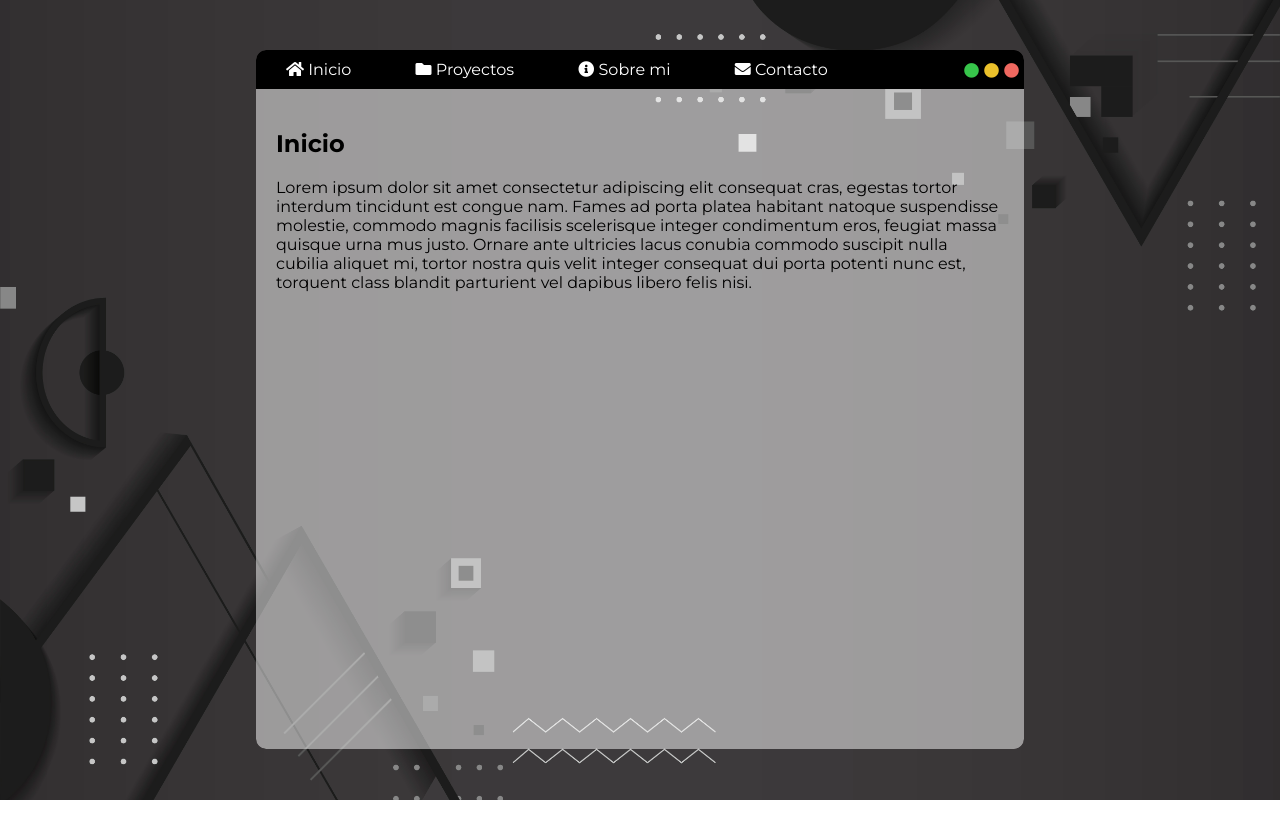
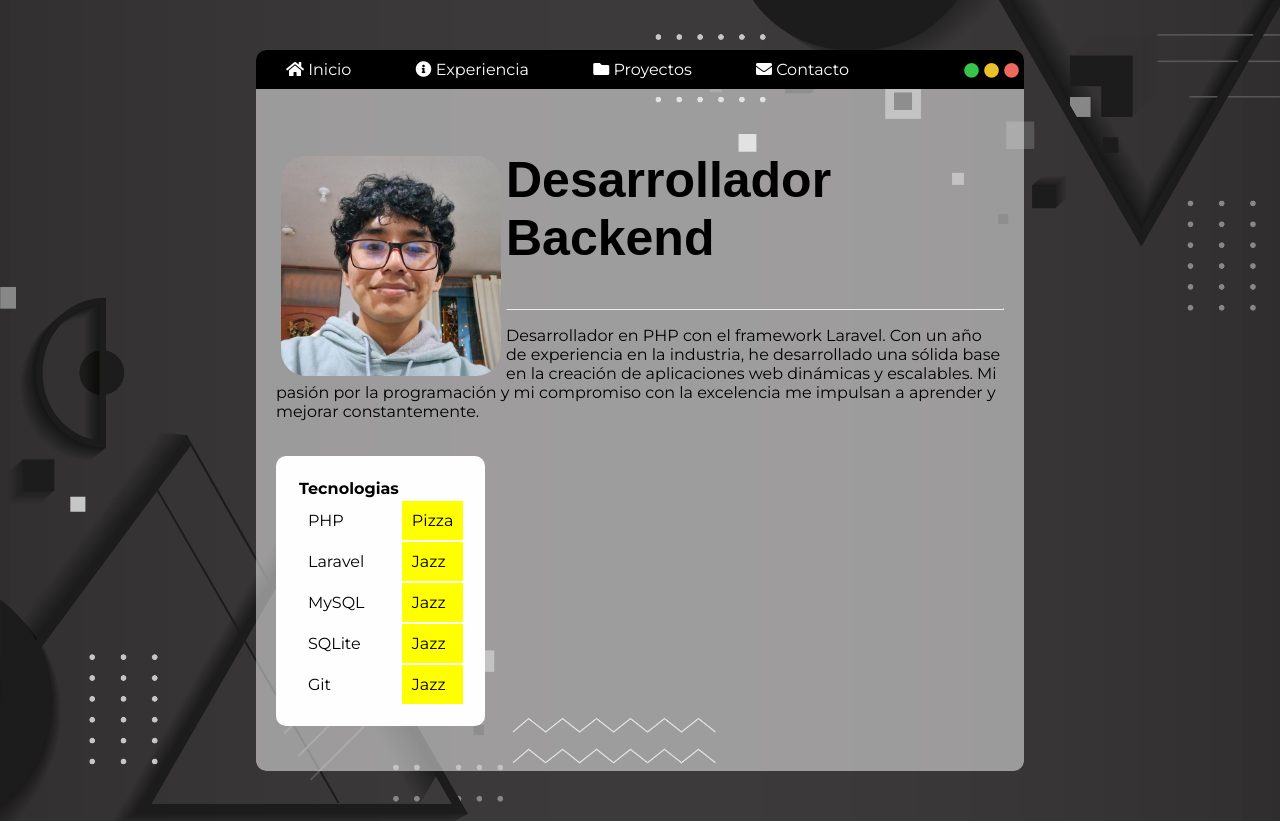
Before and after one commit to Joaquin694/Joaquin694.github.io, a plain HTML site: page index.html in a window 1280 px wide. Before the commit the page ends 800 px from the top, so only its background shows below. Drawn offline with Linux system fonts and the light colour scheme; a web font is replaced by a local one.

```diff
--- a/index.html
+++ b/index.html
@@ -1,5 +1,6 @@
 <!DOCTYPE html>
 <html lang="es">
+
 <head>
 	<meta charset="UTF-8">
 	<meta name="viewport" content="width=device-width, initial-scale=1.0">
@@ -7,11 +8,14 @@
 
 	<link href="https://fonts.googleapis.com/css2?family=Montserrat:wght@400;700&display=swap" rel="stylesheet">
 	<link rel="stylesheet" href="https://cdnjs.cloudflare.com/ajax/libs/font-awesome/5.15.4/css/all.min.css">
+	<link rel="preconnect" href="https://fonts.googleapis.com">
+	<link rel="preconnect" href="https://fonts.gstatic.com" crossorigin>
+	<link href="https://fonts.googleapis.com/css2?family=Jacquard+12&family=Jersey+10&display=swap" rel="stylesheet">
 </head>
+
 <body>
 
 	<style>
-
 		body {
 			margin: 0;
 			padding: 0;
@@ -105,6 +109,34 @@
 			display: none;
 		}
 
+		img {
+			width: 220px;
+			height: 220px;
+			float: left;
+			padding: 5px;
+			border-radius: 30px;
+
+		}
+
+
+		.text {
+			font-family: "Jersey 10", sans-serif;
+			font-size: 50px;
+		}
+
+		table {
+			float: left;
+			block-size: 150px;
+			writing-mode: horizontal-tb;
+			background-color: #fefefe;
+			border-radius: 10px;
+			padding: 20px;
+		}
+
+		td {
+			padding: 10px;
+		}
+
 		@media only screen and (max-width: 768px) {
 			.container {
 				width: 80%;
@@ -118,6 +150,7 @@
 				border-top-right-radius: 10px;
 				position: relative;
 			}
+
 			.navbar2 a {
 				color: #fff;
 				text-decoration: none;
@@ -126,15 +159,19 @@
 				cursor: pointer;
 				font-size: 16px;
 			}
+
 			.navbar2 a:hover {
 				background-color: #712c2f;
 			}
+
 			.navbar {
 				display: none;
 			}
+
 			.navbar2 {
 				display: block;
 			}
+
 			.navbar2.icons-only a i {
 				font-size: 14px;
 				color: white;
@@ -145,8 +182,8 @@
 	<div class="container">
 		<div class="navbar">
 			<a href="#" onclick="mostrarSeccion('home')"><i class="fas fa-home"></i> Inicio</a>
-            <a href="#" onclick="mostrarSeccion('projects')"><i class="fas fa-folder"></i> Proyectos</a>
-            <a href="#" onclick="mostrarSeccion('aboutme')"><i class="fas fa-info-circle"></i> Sobre mi</a>
+			<a href="#" onclick="mostrarSeccion('experiencia')"><i class="fas fa-info-circle"></i> Experiencia</a>
+			<a href="#" onclick="mostrarSeccion('proyectos')"><i class="fas fa-folder"></i> Proyectos</a>
 			<a href="#" onclick="mostrarSeccion('contact')"><i class="fas fa-envelope"></i> Contacto</a>
 
 			<i class="fas fa-circle circle-icon"></i>
@@ -155,8 +192,8 @@
 		</div>
 		<div class="navbar2 icons-only">
 			<a href="#" onclick="mostrarSeccion('home')"><i class="fas fa-home"></i></a>
-            <a href="#" onclick="mostrarSeccion('projects')"><i class="fas fa-folder"></i></a>
-            <a href="#" onclick="mostrarSeccion('aboutme')"><i class="fas fa-info-circle"></i></a>
+			<a href="#" onclick="mostrarSeccion('experiencia')"><i class="fas fa-folder"></i></a>
+			<a href="#" onclick="mostrarSeccion('proyectos')"><i class="fas fa-info-circle"></i></a>
 			<a href="#" onclick="mostrarSeccion('contact')"><i class="fas fa-envelope"></i></a>
 
 			<i class="fas fa-circle circle-icon"></i>
@@ -165,33 +202,82 @@
 		</div>
 		<div class="content">
 			<div id="home" class="square active">
-                <h2>Inicio</h2>
-                <p>Lorem ipsum dolor sit amet consectetur adipiscing elit consequat cras, egestas tortor interdum tincidunt est congue nam. Fames ad porta platea habitant natoque suspendisse molestie, commodo magnis facilisis scelerisque integer condimentum eros, feugiat massa quisque urna mus justo. Ornare ante ultricies lacus conubia commodo suscipit nulla cubilia aliquet mi, tortor nostra quis velit integer consequat dui porta potenti nunc est, torquent class blandit parturient vel dapibus libero felis nisi.                </p>
+				<img src="assets/yo.jpg" />
+				<h2 class="text">Desarrollador Backend</h2>
+				<hr>
+				<p>Desarrollador en PHP con el framework Laravel.
+					Con un año de experiencia en la industria, he desarrollado una sólida base en la
+					 creación de aplicaciones web dinámicas y escalables. Mi pasión por la programación
+					 y mi compromiso con la excelencia me impulsan a aprender y mejorar constantemente.</p>
+				<br>
+				<table>
+					<tr>
+						<th>Tecnologias</th>
+					</tr>
+					<tr>
+						<td>PHP</td>
+						<td style="background-color: yellow">Pizza</td>
+					</tr>
+					<tr>
+						<td>Laravel</td>
+						<td style="background-color: yellow">Jazz</td>
+					</tr>
+					<tr>
+						<td>MySQL</td>
+						<td style="background-color: yellow">Jazz</td>
+					</tr>
+					<tr>
+						<td>SQLite</td>
+						<td style="background-color: yellow">Jazz</td>
+					</tr>
+					<tr>
+						<td>Git</td>
+						<td style="background-color: yellow">Jazz</td>
+					</tr>
+				</table>
+
 			</div>
-            <div id="projects" class="square">
-                <h2>Mis Proyectos</h2>
+
+			<div id="experiencia" class="square">
+				<h2>Experiencia</h2>
 
 				<hr style="border: none; background-color: rgb(156, 56, 2); height: 1px;">
 
 				<h3>Example</h3>
-                <p>Lorem ipsum dolor sit amet consectetur adipiscing elit consequat cras, egestas tortor interdum tincidunt est congue nam. Fames ad porta platea habitant natoque suspendisse molestie, commodo magnis facilisis scelerisque integer condimentum eros, feugiat massa quisque urna mus justo. Ornare ante ultricies lacus conubia commodo suscipit nulla cubilia aliquet mi, tortor nostra quis velit integer consequat dui porta potenti nunc est, torquent class blandit parturient vel dapibus libero felis nisi.</p>
+				<p>Lorem ipsum dolor sit amet consectetur adipiscing elit consequat cras, egestas tortor interdum
+					tincidunt est congue nam. Fames ad porta platea habitant natoque suspendisse molestie, commodo
+					magnis facilisis scelerisque integer condimentum eros, feugiat massa quisque urna mus justo. Ornare
+					ante ultricies lacus conubia commodo suscipit nulla cubilia aliquet mi, tortor nostra quis velit
+					integer consequat dui porta potenti nunc est, torquent class blandit parturient vel dapibus libero
+					felis nisi.</p>
 
 				<hr style="border: none; background-color: rgb(156, 56, 2); height: 1px;">
 
 				<h3>Example</h3>
-                <p>Lorem ipsum dolor sit amet consectetur adipiscing elit consequat cras, egestas tortor interdum tincidunt est congue nam. Fames ad porta platea habitant natoque suspendisse molestie, commodo magnis facilisis scelerisque integer condimentum eros, feugiat massa quisque urna mus justo. Ornare ante ultricies lacus conubia commodo suscipit nulla cubilia aliquet mi, tortor nostra quis velit integer consequat dui porta potenti nunc est, torquent class blandit parturient vel dapibus libero felis nisi.</p>
+				<p>Lorem ipsum dolor sit amet consectetur adipiscing elit consequat cras, egestas tortor interdum
+					tincidunt est congue nam. Fames ad porta platea habitant natoque suspendisse molestie, commodo
+					magnis facilisis scelerisque integer condimentum eros, feugiat massa quisque urna mus justo. Ornare
+					ante ultricies lacus conubia commodo suscipit nulla cubilia aliquet mi, tortor nostra quis velit
+					integer consequat dui porta potenti nunc est, torquent class blandit parturient vel dapibus libero
+					felis nisi.</p>
 
 				<hr style="border: none; background-color: rgb(156, 56, 2); height: 1px;">
 
 				<h3>Example</h3>
-                <p>Lorem ipsum dolor sit amet consectetur adipiscing elit consequat cras, egestas tortor interdum tincidunt est congue nam. Fames ad porta platea habitant natoque suspendisse molestie, commodo magnis facilisis scelerisque integer condimentum eros, feugiat massa quisque urna mus justo. Ornare ante ultricies lacus conubia commodo suscipit nulla cubilia aliquet mi, tortor nostra quis velit integer consequat dui porta potenti nunc est, torquent class blandit parturient vel dapibus libero felis nisi.</p>
+				<p>Lorem ipsum dolor sit amet consectetur adipiscing elit consequat cras, egestas tortor interdum
+					tincidunt est congue nam. Fames ad porta platea habitant natoque suspendisse molestie, commodo
+					magnis facilisis scelerisque integer condimentum eros, feugiat massa quisque urna mus justo. Ornare
+					ante ultricies lacus conubia commodo suscipit nulla cubilia aliquet mi, tortor nostra quis velit
+					integer consequat dui porta potenti nunc est, torquent class blandit parturient vel dapibus libero
+					felis nisi.</p>
 
 				<hr style="border: none; background-color: rgb(156, 56, 2); height: 1px;">
 			</div>
-            <div id="aboutme" class="square">
+			<div id="proyectos" class="square">
 				<div class="about-me">
-                    <h2>Sobre mi</h2>
-                    <p>Lorem ipsum dolor sit amet, consectetur adipiscing elit, sed do eiusmod tempor incididunt ut labore et dolore magna aliqua. Nibh mauris cursus mattis molestie a iaculis.</p>
+					<h2>Proyectos</h2>
+					<p>Lorem ipsum dolor sit amet, consectetur adipiscing elit, sed do eiusmod tempor incididunt ut
+						labore et dolore magna aliqua. Nibh mauris cursus mattis molestie a iaculis.</p>
 					<ul>
 						<li><strong>Location:</strong> [Your location]</li>
 						<li><strong>Languages:</strong> [Languages you speak]</li>
@@ -200,7 +286,8 @@
 						<li><strong>Skills:</strong> [Your main skills]</li>
 						<li><strong>Experience:</strong> [Brief summary of your work experience]</li>
 					</ul>
-                    <p>Lorem ipsum dolor sit amet, consectetur adipiscing elit, sed do eiusmod tempor incididunt ut labore et dolore magna aliqua. Nibh mauris cursus mattis molestie a iaculis.</p>
+					<p>Lorem ipsum dolor sit amet, consectetur adipiscing elit, sed do eiusmod tempor incididunt ut
+						labore et dolore magna aliqua. Nibh mauris cursus mattis molestie a iaculis.</p>
 				</div>
 			</div>
 
@@ -221,7 +308,7 @@
 		function mostrarSeccion(id) {
 			// Ocultar todas las secciones
 			var secciones = document.querySelectorAll('.square');
-            secciones.forEach(function(seccion) {
+			secciones.forEach(function (seccion) {
 				seccion.classList.remove('active');
 			});
 
@@ -230,4 +317,5 @@
 		}
 	</script>
 </body>
+
 </html>
```
Lines whose indentation alone changed are shown as unchanged.
